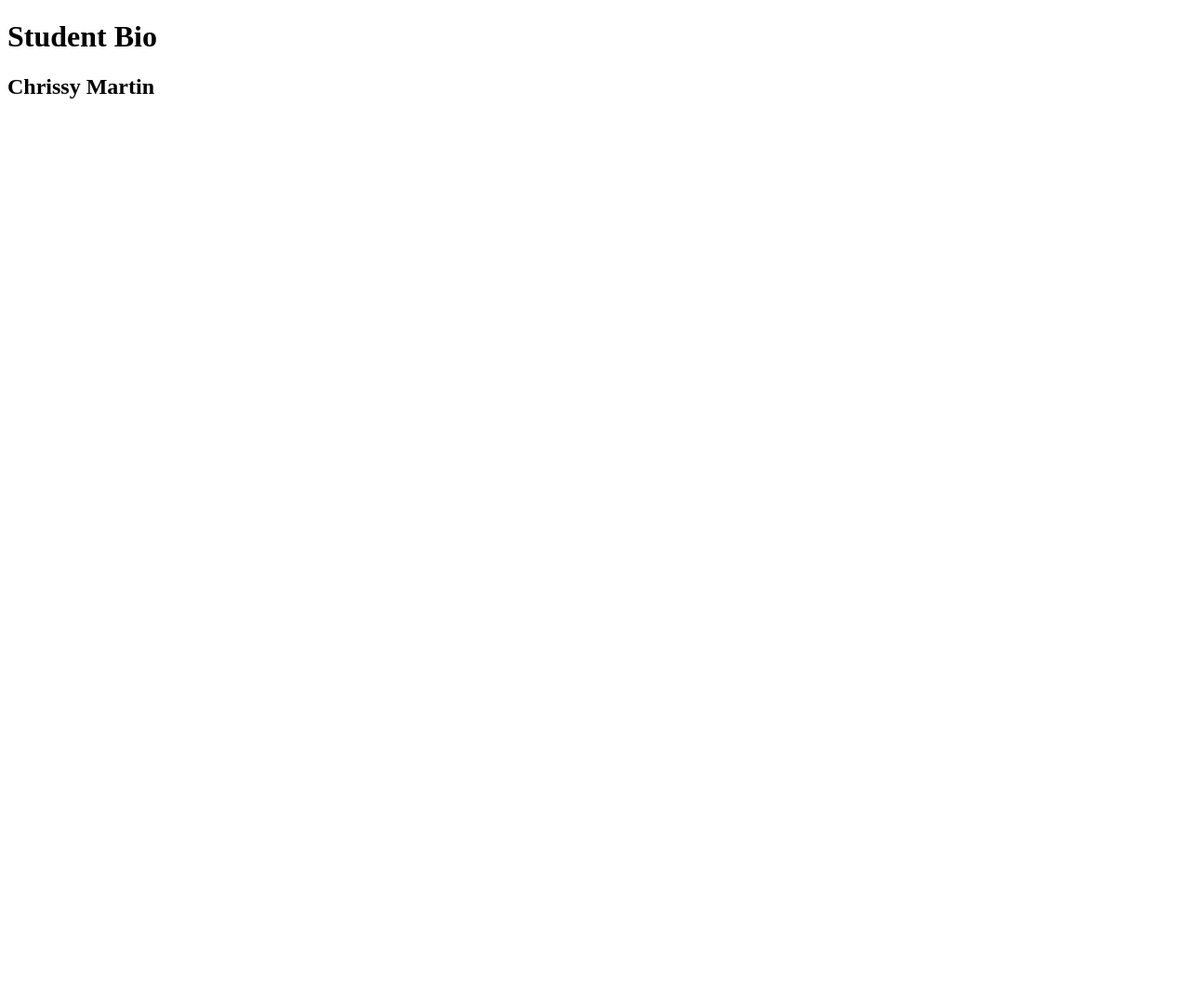
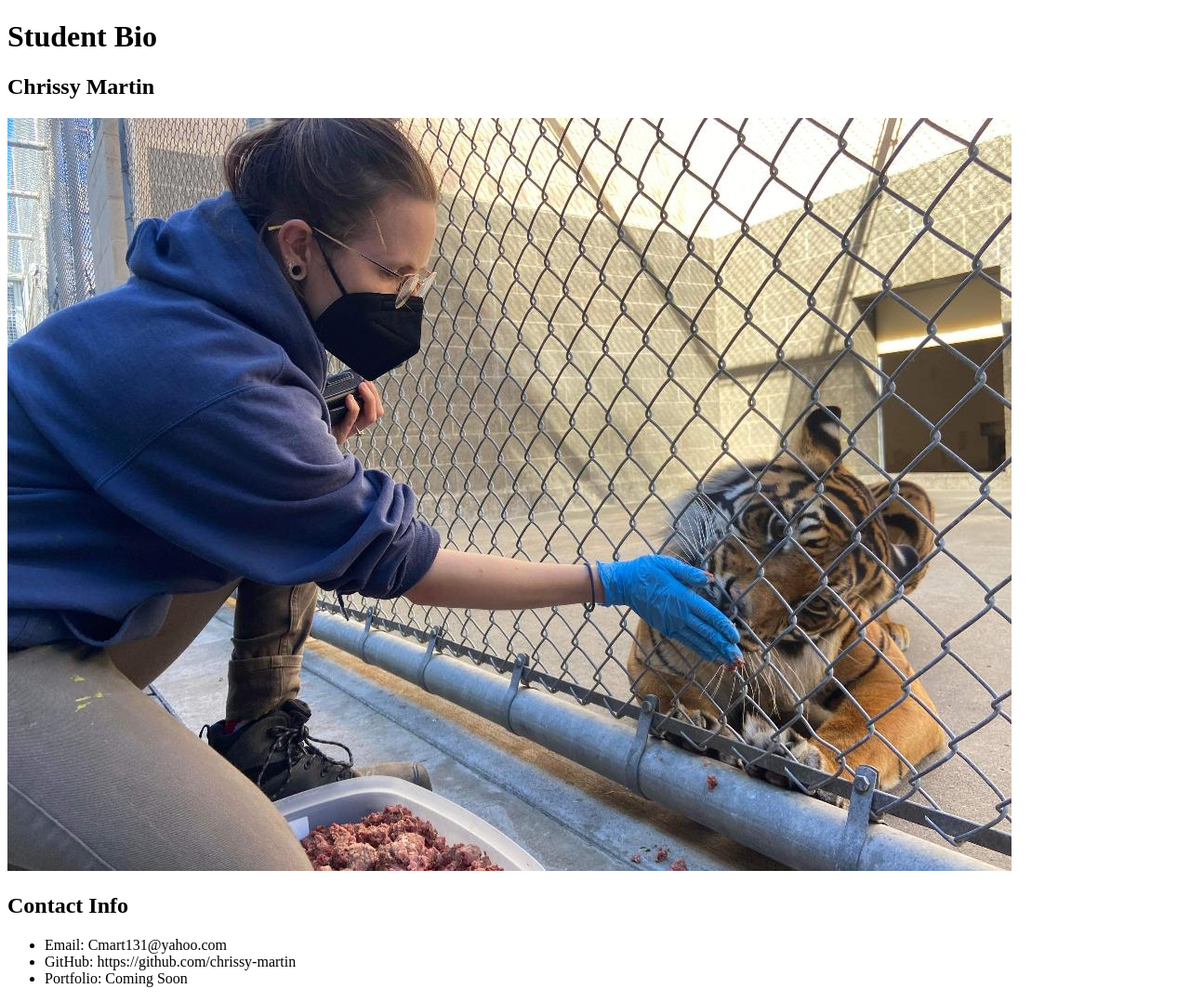
Before and after one commit to chrissy-martin/second-day, a plain HTML site: page index.html in a window 1280 px wide. Shown: the whole page at 93% size. Before the commit the page ends 800 px from the top, so only its background shows below. Drawn offline with Linux system fonts and the light colour scheme.

Commit message:
added text and photo to html file

```diff
--- a/index.html
+++ b/index.html
@@ -8,8 +8,16 @@
 </head>
 <body>
     <h1>Student Bio</h1>
+
     <h2>Chrissy Martin</h2>
-    <img src=""
+        <img src="/resources/chrissy pic.jfif">
+        <p></p>
 
+    <h2>Contact Info</h2>
+        <ul>
+            <li>Email: Cmart131@yahoo.com</li>
+            <li>GitHub: https://github.com/chrissy-martin</li>
+            <li>Portfolio: Coming Soon</li>
+        </ul>
 </body>
 </html>
```
